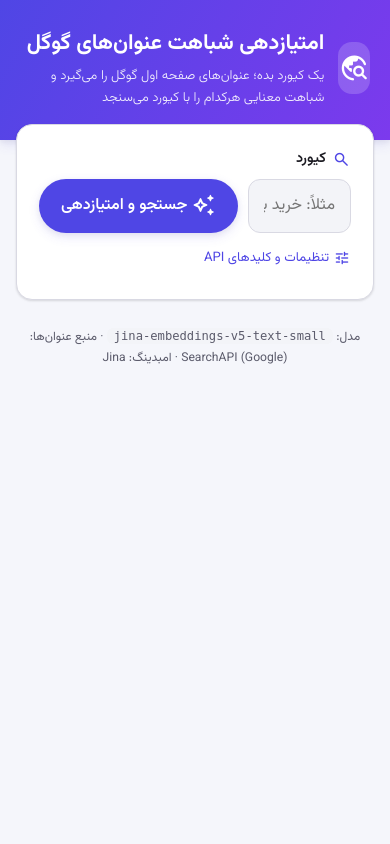
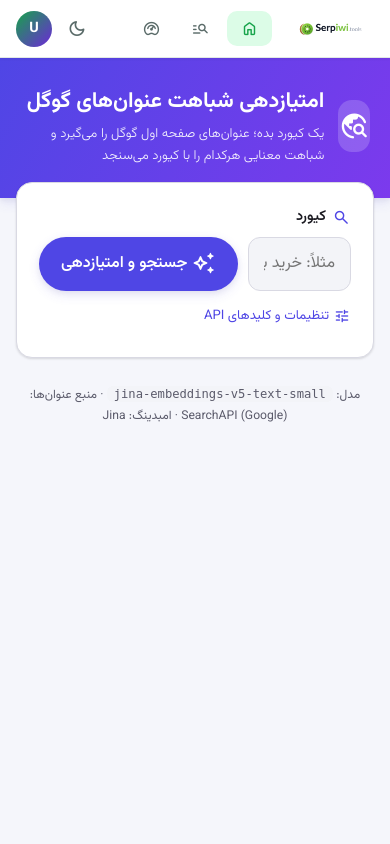
Before and after one commit to miladshooli/seo-title-similarity-ranker, a Flask app: page / in a window 390 px wide. Run offline with Flask 2, Linux system fonts and the light colour scheme.

Commit message:
Unified Serpiwi UI: global nav, dark-mode toggle, profile
- Shared shell (static/serpiwi-ui.css + serpiwi-shell.js): fixed global
  nav with logo, tool switcher, theme toggle and user menu, injected on
  every tool for one cohesive product.
- Dark mode is now an explicit toggle (system/light/dark) persisted in a
  cookie shared across *.serpiwi.com; templates converted from
  prefers-color-scheme media queries to [data-theme] so the toggle works.
- serpiwi_auth: /whoami + /profile (runtime password change via a shared
  credentials file) ; login page themed.
- setup.sh installs the shared static assets.

Co-Authored-By: Claude Opus 4.8 (1M context) <noreply@anthropic.com>

```diff
--- /dev/null
+++ b/static/serpiwi-shell.js
@@ -0,0 +1,92 @@
+/* Serpiwi shared shell: global nav, theme toggle, user menu. Loaded by every tool. */
+(function () {
+  var TOOLS = [
+    { k: "home", label: "خانه", icon: "home" },
+    { k: "title", label: "امتیاز عنوان", icon: "manage_search" },
+    { k: "reranker", label: "ری‌رنک محتوا", icon: "readiness_score" },
+    { k: "kwr", label: "کلیدواژه", icon: "key_visualizer" }
+  ];
+  var keys = ["title", "reranker", "kwr"];
+  var host = location.hostname.replace(/^www\./, "");
+  var labels = host.split(".");
+  var active = "home", base = host;
+  if (labels.length > 2 && keys.indexOf(labels[0]) >= 0) { active = labels[0]; base = labels.slice(1).join("."); }
+  var href = function (k) { return k === "home" ? ("https://" + base + "/") : ("https://" + k + "." + base + "/"); };
+
+  // ---- theme ----
+  function getPref() {
+    var m = document.cookie.match(/serpiwi_theme=(\w+)/);
+    return m ? m[1] : (localStorage.getItem("serpiwi_theme") || "system");
+  }
+  function resolve(p) {
+    return p === "dark" || (p === "system" && matchMedia("(prefers-color-scheme: dark)").matches) ? "dark" : "light";
+  }
+  function applyPref(p) {
+    document.documentElement.dataset.theme = resolve(p);
+    try { localStorage.setItem("serpiwi_theme", p); } catch (e) {}
+    document.cookie = "serpiwi_theme=" + p + ";path=/;max-age=31536000;domain=." + base + ";samesite=lax";
+    syncThemeUI(p);
+  }
+  function syncThemeUI(p) {
+    var seg = document.getElementById("sp-themeseg");
+    if (seg) seg.querySelectorAll("button").forEach(function (b) { b.classList.toggle("on", b.dataset.t === p); });
+    var ic = document.getElementById("sp-themeicon");
+    if (ic) ic.textContent = resolve(p) === "dark" ? "light_mode" : "dark_mode";
+  }
+  matchMedia("(prefers-color-scheme: dark)").addEventListener("change", function () {
+    if (getPref() === "system") applyPref("system");
+  });
+
+  // ---- build nav ----
+  function build() {
+    if (document.querySelector(".sp-nav")) return;
+    document.body.setAttribute("data-sp-shell", "");
+    var nav = document.createElement("nav");
+    nav.className = "sp-nav";
+    var tabs = TOOLS.map(function (t) {
+      return '<a class="sp-tab' + (t.k === active ? " active" : "") + '" href="' + href(t.k) + '">' +
+        '<span class="material-symbols-rounded">' + t.icon + '</span><span class="lbl">' + t.label + "</span></a>";
+    }).join("");
+    nav.innerHTML =
+      '<div class="sp-nav-in">' +
+        '<a class="sp-brand" href="' + href("home") + '"><img src="/static/serpiwi-logo-color.png" alt="Serpiwi"/></a>' +
+        '<div class="sp-tabs">' + tabs + "</div>" +
+        '<div class="sp-actions">' +
+          '<button class="sp-ibtn" id="sp-toggle" title="تغییر تم"><span class="material-symbols-rounded" id="sp-themeicon">dark_mode</span></button>' +
+          '<div class="sp-user">' +
+            '<button class="sp-avatar" id="sp-av">U</button>' +
+            '<div class="sp-menu" id="sp-menu">' +
+              '<div class="who"><b id="sp-who">کاربر</b><span>Serpiwi</span></div>' +
+              '<a href="' + href("home") + 'profile"><span class="material-symbols-rounded">person</span> پروفایل کاربری</a>' +
+              '<div class="sp-seg" id="sp-themeseg">' +
+                '<button data-t="system">سیستم</button><button data-t="light">روشن</button><button data-t="dark">تیره</button>' +
+              "</div>" +
+              '<a class="danger" href="' + href("home") + 'logout"><span class="material-symbols-rounded">logout</span> خروج</a>' +
+            "</div>" +
+          "</div>" +
+        "</div>" +
+      "</div>";
+    document.body.insertBefore(nav, document.body.firstChild);
+
+    document.getElementById("sp-toggle").addEventListener("click", function () {
+      applyPref(resolve(getPref()) === "dark" ? "light" : "dark");
+    });
+    document.getElementById("sp-themeseg").querySelectorAll("button").forEach(function (b) {
+      b.addEventListener("click", function (e) { e.stopPropagation(); applyPref(b.dataset.t); });
+    });
+    var menu = document.getElementById("sp-menu");
+    document.getElementById("sp-av").addEventListener("click", function (e) { e.stopPropagation(); menu.classList.toggle("open"); });
+    document.addEventListener("click", function () { menu.classList.remove("open"); });
+    menu.addEventListener("click", function (e) { e.stopPropagation(); });
+
+    syncThemeUI(getPref());
+    fetch("/whoami").then(function (r) { return r.json(); }).then(function (d) {
+      if (d && d.user) {
+        document.getElementById("sp-who").textContent = d.user;
+        document.getElementById("sp-av").textContent = (d.user[0] || "U").toUpperCase();
+      }
+    }).catch(function () {});
+  }
+  if (document.readyState === "loading") document.addEventListener("DOMContentLoaded", build);
+  else build();
+})();
--- /dev/null
+++ b/static/serpiwi-ui.css
@@ -0,0 +1,59 @@
+/* Serpiwi shared design system — global nav + theming.
+   Tools keep their own content CSS; this unifies the shell + dark mode. */
+:root{
+  --sp-bg:#eef2f1; --sp-surface:#ffffff; --sp-surface-2:#f4f6f7;
+  --sp-ink:#13201f; --sp-muted:#5a6b69; --sp-line:#e1e8e6;
+  --sp-brand:#16a34a; --sp-brand-ink:#0a3d23; --sp-brand-soft:#dcfce7;
+  --sp-nav-h:58px; --sp-shadow:0 1px 3px rgba(0,0,0,.07);
+  color-scheme:light;
+}
+html[data-theme="dark"]{
+  --sp-bg:#0e1514; --sp-surface:#161e1d; --sp-surface-2:#1f2a28;
+  --sp-ink:#e7ecea; --sp-muted:#9fb0ad; --sp-line:#2b3a38;
+  --sp-brand:#34d399; --sp-brand-ink:#d1fae5; --sp-brand-soft:#173f31;
+  --sp-shadow:0 1px 3px rgba(0,0,0,.5);
+  color-scheme:dark;
+}
+.sp-nav{position:fixed;top:0;inset-inline:0;height:var(--sp-nav-h);z-index:1000;
+  background:var(--sp-surface);border-bottom:1px solid var(--sp-line);box-shadow:var(--sp-shadow);
+  font-family:'Vazirmatn',system-ui,sans-serif}
+.sp-nav *{box-sizing:border-box}
+.sp-nav-in{max-width:1100px;margin:0 auto;height:100%;display:flex;align-items:center;gap:14px;padding:0 16px}
+.sp-brand{display:flex;align-items:center;gap:9px;text-decoration:none;flex-shrink:0}
+.sp-brand img{height:26px}
+.sp-tabs{display:flex;gap:4px;flex:1;overflow-x:auto;scrollbar-width:none}
+.sp-tabs::-webkit-scrollbar{display:none}
+.sp-tab{display:inline-flex;align-items:center;gap:6px;white-space:nowrap;text-decoration:none;
+  color:var(--sp-muted);font-size:.88rem;font-weight:600;padding:8px 13px;border-radius:10px;transition:all .14s}
+.sp-tab:hover{background:var(--sp-surface-2);color:var(--sp-ink)}
+.sp-tab.active{color:var(--sp-brand);background:var(--sp-brand-soft)}
+.sp-tab .material-symbols-rounded{font-size:19px}
+.sp-actions{display:flex;align-items:center;gap:6px;flex-shrink:0}
+.sp-ibtn{width:38px;height:38px;border-radius:10px;border:none;cursor:pointer;background:transparent;
+  color:var(--sp-muted);display:grid;place-items:center;transition:all .14s;font-family:inherit}
+.sp-ibtn:hover{background:var(--sp-surface-2);color:var(--sp-ink)}
+.sp-ibtn .material-symbols-rounded{font-size:21px}
+.sp-user{position:relative}
+.sp-avatar{width:36px;height:36px;border-radius:50%;border:none;cursor:pointer;
+  background:linear-gradient(135deg,var(--sp-brand),#6d28d9);color:#fff;font-weight:700;font-size:.9rem;
+  display:grid;place-items:center;font-family:inherit}
+.sp-menu{position:absolute;inset-inline-end:0;top:46px;min-width:208px;background:var(--sp-surface);
+  border:1px solid var(--sp-line);border-radius:14px;box-shadow:0 12px 34px rgba(0,0,0,.18);
+  padding:8px;display:none;flex-direction:column;gap:2px}
+.sp-menu.open{display:flex}
+.sp-menu .who{padding:9px 11px;border-bottom:1px solid var(--sp-line);margin-bottom:4px}
+.sp-menu .who b{display:block;font-size:.9rem;color:var(--sp-ink)}
+.sp-menu .who span{font-size:.74rem;color:var(--sp-muted)}
+.sp-menu a,.sp-menu button{display:flex;align-items:center;gap:9px;text-decoration:none;border:none;
+  background:transparent;cursor:pointer;font-family:inherit;font-size:.86rem;color:var(--sp-ink);
+  padding:9px 11px;border-radius:9px;text-align:start;width:100%}
+.sp-menu a:hover,.sp-menu button:hover{background:var(--sp-surface-2)}
+.sp-menu .material-symbols-rounded{font-size:19px;color:var(--sp-muted)}
+.sp-menu .danger{color:#e0455e}
+.sp-menu .danger .material-symbols-rounded{color:#e0455e}
+body[data-sp-shell]{padding-top:var(--sp-nav-h)!important}
+/* theme menu */
+.sp-seg{display:flex;gap:4px;padding:6px 11px}
+.sp-seg button{flex:1;justify-content:center;border:1px solid var(--sp-line);border-radius:8px;padding:6px;font-size:.76rem}
+.sp-seg button.on{background:var(--sp-brand-soft);color:var(--sp-brand);border-color:transparent;font-weight:700}
+@media(max-width:560px){.sp-tab span.lbl{display:none}.sp-brand img{height:22px}}
--- a/templates/index.html
+++ b/templates/index.html
@@ -4,6 +4,9 @@
   <meta charset="UTF-8" />
   <meta name="viewport" content="width=device-width, initial-scale=1.0" />
   <title>امتیازدهی شباهت عنوان‌های گوگل</title>
+  <script>(function(){try{var m=document.cookie.match(/serpiwi_theme=(\w+)/);var t=m?m[1]:(localStorage.getItem('serpiwi_theme')||'system');var d=t==='dark'||(t==='system'&&matchMedia('(prefers-color-scheme:dark)').matches);document.documentElement.dataset.theme=d?'dark':'light';}catch(e){}})();</script>
+  <link rel="stylesheet" href="/static/serpiwi-ui.css"/>
+  <script src="/static/serpiwi-shell.js" defer></script>
   <link rel="icon" type="image/png" sizes="32x32" href="/static/favicon-32x32.png" />
   <link rel="icon" type="image/png" sizes="16x16" href="/static/favicon-16x16.png" />
   <link rel="apple-touch-icon" href="/static/favicon-180x180.png" />
@@ -22,15 +25,15 @@
       --shadow-2: 0 4px 12px rgba(79,70,229,.12), 0 2px 6px rgba(0,0,0,.06);
       --radius: 16px;
     }
-    @media (prefers-color-scheme: dark) {
-      :root {
+
+html[data-theme="dark"] {
         --md-primary: #b3b9ff; --md-primary-hover: #c5caff; --md-on-primary: #1a1f4d;
         --md-primary-container: #353a78; --md-on-primary-container: #e0e3ff;
         --md-surface: #1b1b22; --md-surface-variant: #26262f; --md-bg: #121218;
         --md-on-surface: #e5e5ee; --md-on-surface-variant: #c2c2d0; --md-outline: #44444f;
         --shadow-1: 0 1px 3px rgba(0,0,0,.4); --shadow-2: 0 6px 18px rgba(0,0,0,.5);
       }
-    }
+
     * { box-sizing: border-box; }
     html, body { margin: 0; padding: 0; }
     body {
@@ -76,7 +79,8 @@
     .icon-btn { border: 1.5px solid var(--md-outline); background: var(--md-surface-variant); border-radius: 12px; width: 48px; cursor: pointer; color: var(--md-on-surface-variant); display: grid; place-items: center; }
     .icon-btn:hover { background: var(--md-primary-container); }
     .alert { display: none; align-items: center; gap: 10px; background: #fdecec; color: var(--md-error); border: 1px solid #f5c2c2; border-radius: 12px; padding: 13px 16px; margin-bottom: 18px; font-size: .9rem; }
-    @media (prefers-color-scheme: dark) { .alert { background: #3a1414; border-color: #6b2020; color: #ffb4ab; } }
+
+html[data-theme="dark"] .alert { background: #3a1414; border-color: #6b2020; color: #ffb4ab; }
     .alert.show { display: flex; }
     .results-head { display: flex; align-items: center; gap: 10px; flex-wrap: wrap; margin-bottom: 16px; padding-bottom: 14px; border-bottom: 1px solid var(--md-outline); }
     .results-head h2 { font-size: 1.05rem; margin: 0; font-weight: 700; }
@@ -105,7 +109,8 @@
     .title-edit:hover { border-color: var(--md-outline); }
     .title-edit:focus { outline: none; border-color: var(--md-primary); background: var(--md-surface); box-shadow: 0 0 0 3px var(--md-primary-container); }
     .title-edit.dirty { border-color: #d9a300; background: #fff8e1; }
-    @media (prefers-color-scheme: dark) { .title-edit.dirty { background: #2e2710; border-color: #d9a300; } }
+
+html[data-theme="dark"] .title-edit.dirty { background: #2e2710; border-color: #d9a300; }
     .bar-wrap { display: flex; align-items: center; gap: 10px; margin-top: 8px; }
     .bar-track { flex: 1; height: 8px; border-radius: 999px; background: var(--md-surface-variant); overflow: hidden; }
     .bar-fill { height: 100%; border-radius: 999px; background: linear-gradient(90deg, #7c3aed, var(--md-primary)); width: 0; transition: width .55s cubic-bezier(.2,.8,.2,1); }
```
Also changed, not shown: serpiwi_auth.py (+154 -26 lines), 1 other file.
